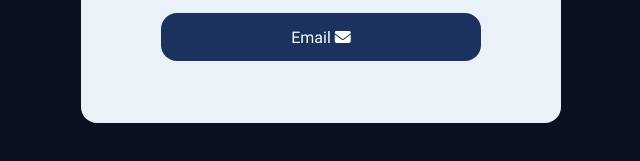
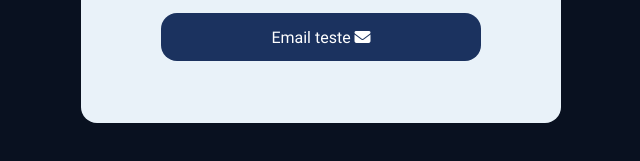
Before and after one commit to jefersonfernandesl/ArvoreLinks, a plain HTML site: page index.html in a window 1280 px wide. Shown: the part 517-678 px from the top of the page, 319-959 px from the left. Drawn offline with Linux system fonts and the light colour scheme; a web font is replaced by a local one.

Commit message:
testando

```diff
--- a/index.html
+++ b/index.html
@@ -33,7 +33,7 @@
             </a>
             <a class="main__links" href=mailto:jefersonfernandes.dev@gmail.com>
                 <div class="main__links__link">
-                    <p>Email <i class="fa-solid fa-envelope"></i></p>
+                    <p>Email teste <i class="fa-solid fa-envelope"></i></p>
                 </div>
             </a>
         </section>
```
